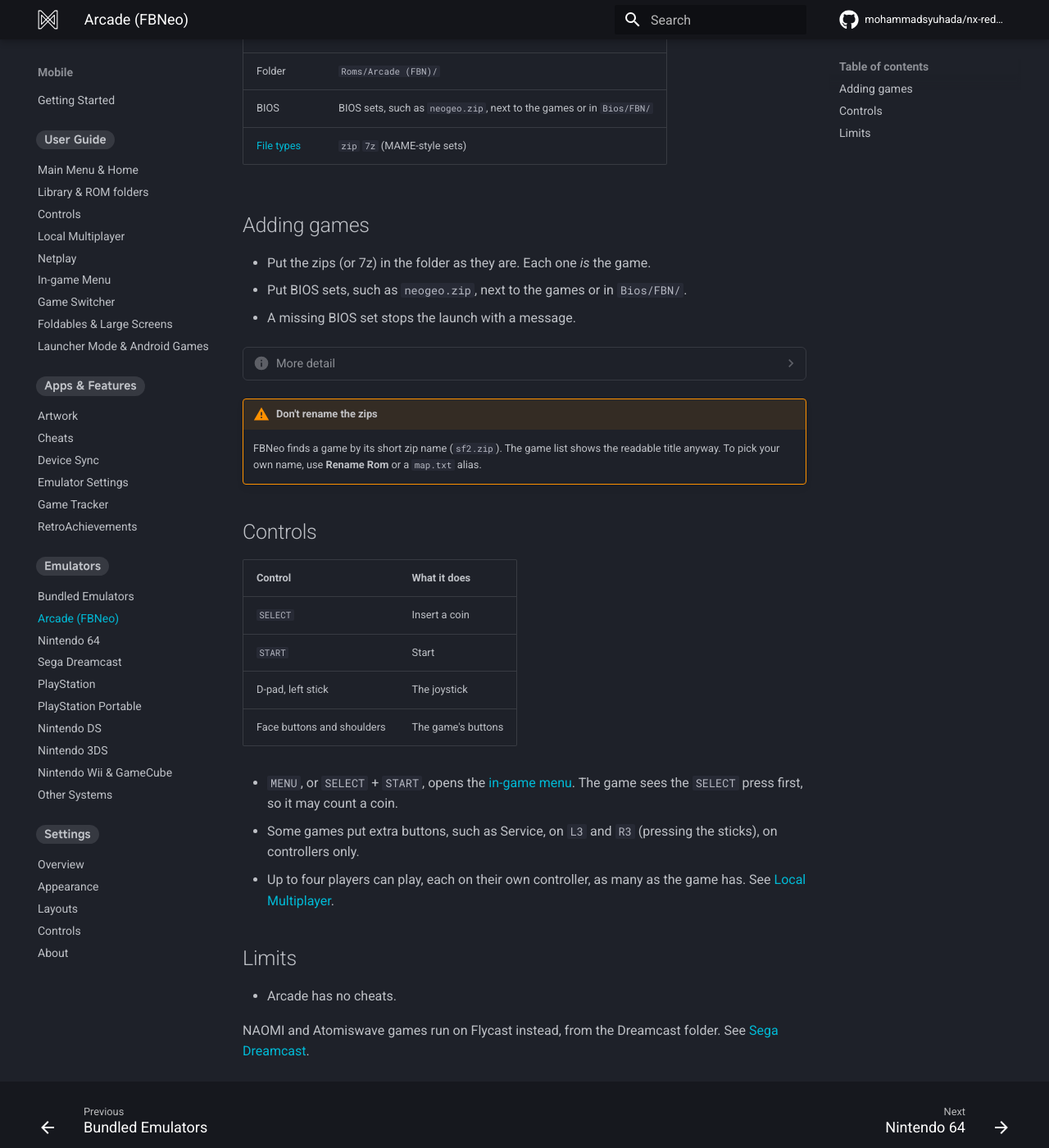
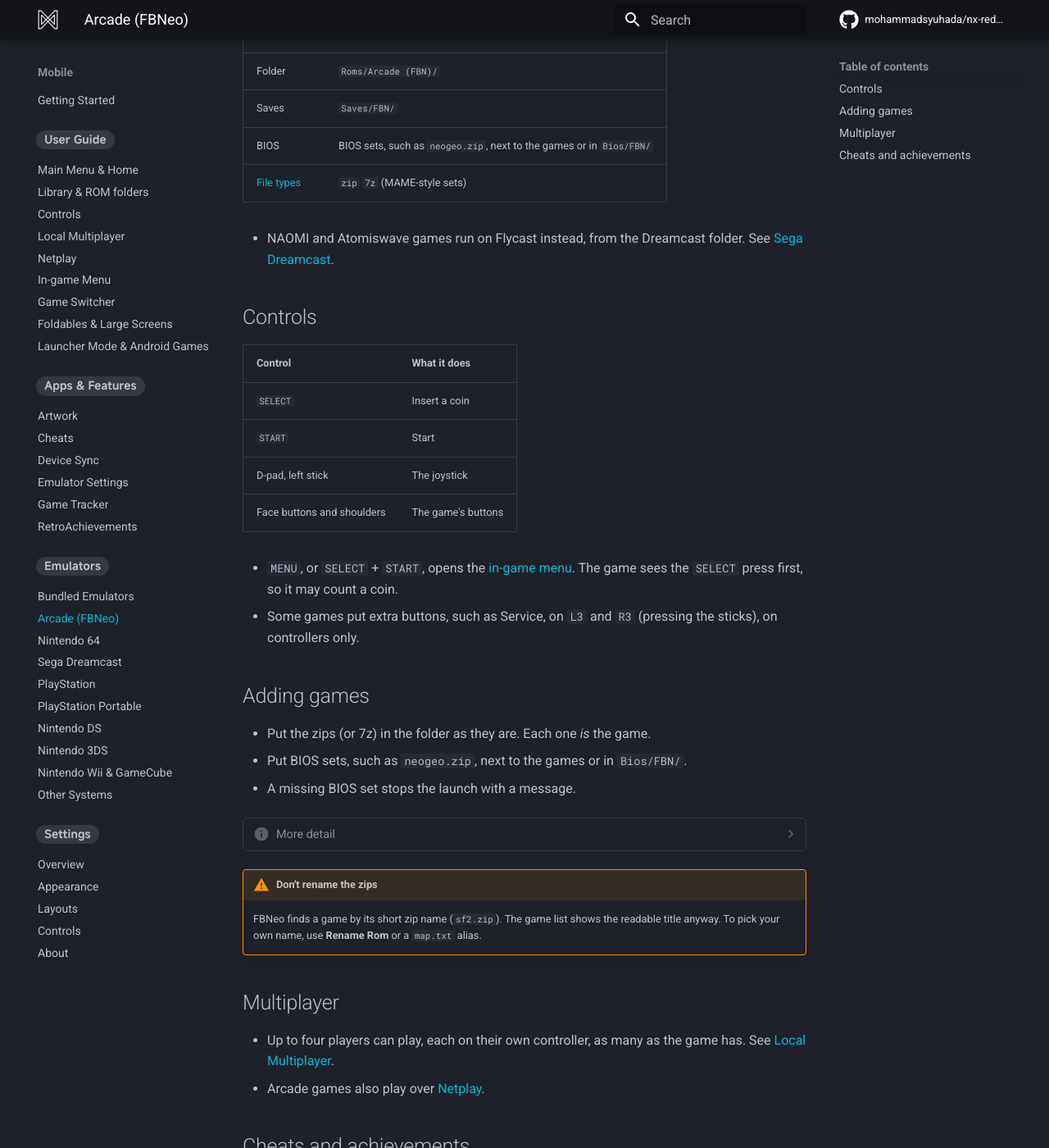
Before and after one commit to mohammadsyuhada/nx-redux-docs, an MkDocs documentation site: the page built from docs/mobile/emulators/arcade.md, in a window 1280 px wide and 1400 px high, scrolled down 251 px. Shown: the whole window at 82% size. Built offline with MkDocs 1.6.1 and Material for MkDocs 9.7.7, drawn with Linux system fonts in a browser that asks for light colours; comment, search, counter and statistics services are not loaded; some of the changed lines change nothing that is shown; some of the changed text lies outside the part shown.

Commit message:
docs(mobile): Arcade page in the DS / 3DS structure
Saves row and the NAOMI / Atomiswave pointer in the intro, Controls before
Adding games, and Multiplayer (local and netplay) and Cheats and
achievements sections in place of Limits.

```diff
--- a/docs/mobile/emulators/arcade.md
+++ b/docs/mobile/emulators/arcade.md
@@ -5,8 +5,26 @@
 | | FinalBurn Neo |
 | --- | --- |
 | Folder | `Roms/Arcade (FBN)/` |
+| Saves | `Saves/FBN/` |
 | BIOS | BIOS sets, such as `neogeo.zip`, next to the games or in `Bios/FBN/` |
 | [File types](index.md) | `zip` `7z` (MAME-style sets) |
+
+- NAOMI and Atomiswave games run on Flycast instead, from the Dreamcast
+  folder. See [Sega Dreamcast](dreamcast.md#naomi-and-atomiswave).
+
+## Controls
+
+| Control | What it does |
+| --- | --- |
+| `SELECT` | Insert a coin |
+| `START` | Start |
+| D-pad, left stick | The joystick |
+| Face buttons and shoulders | The game's buttons |
+
+- `MENU`, or `SELECT` + `START`, opens the [in-game menu](../in-game-menu.md).
+  The game sees the `SELECT` press first, so it may count a coin.
+- Some games put extra buttons, such as Service, on `L3` and `R3` (pressing
+  the sticks), on controllers only.
 
 ## Adding games
 
@@ -28,25 +46,15 @@
     the readable title anyway. To pick your own name, use **Rename Rom** or a
     `map.txt` alias.
 
-## Controls
+## Multiplayer
 
-| Control | What it does |
-| --- | --- |
-| `SELECT` | Insert a coin |
-| `START` | Start |
-| D-pad, left stick | The joystick |
-| Face buttons and shoulders | The game's buttons |
-
-- `MENU`, or `SELECT` + `START`, opens the [in-game menu](../in-game-menu.md).
-  The game sees the `SELECT` press first, so it may count a coin.
-- Some games put extra buttons, such as Service, on `L3` and `R3` (pressing
-  the sticks), on controllers only.
 - Up to four players can play, each on their own controller, as many as the
   game has. See [Local Multiplayer](../multiplayer.md).
+- Arcade games also play over [Netplay](../netplay.md).
 
-## Limits
+## Cheats and achievements
 
-- Arcade has no cheats.
-
-NAOMI and Atomiswave games run on Flycast instead, from the Dreamcast folder.
-See [Sega Dreamcast](dreamcast.md#naomi-and-atomiswave).
+- Cheats: not available for arcade games. The in-game menu has no **Cheats**
+  page for them.
+- [RetroAchievements](../retroachievements.md) works for arcade games it
+  recognises.
```
